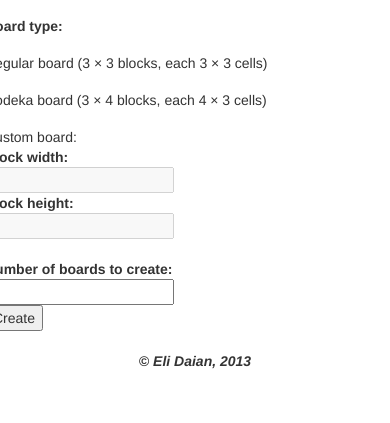
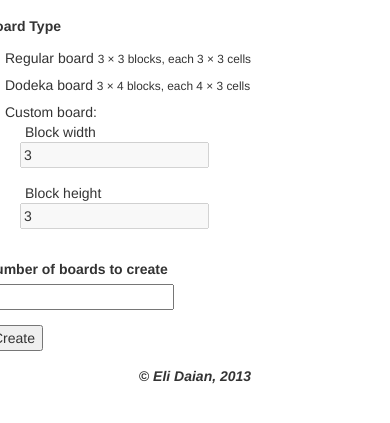
Before and after one commit to elidaian/sudoku, a Python web app: template src/server/templates/create_board.html in a window 390 px wide; the page is wider, and only the part inside the window is pictured. Shown: the part 54-477 px from the top of that part. Run offline with Jinja, Linux system fonts and the light colour scheme; the template is opened without the code that fills it, so the values that code supplies are empty; some libraries are stand-ins or nearby versions.

Commit message:
Moved board creation to bootstrap

```diff
--- a/src/server/templates/create_board.html
+++ b/src/server/templates/create_board.html
@@ -29,15 +29,62 @@
 {%- endblock %}
 {% block title %}Create a New Board{% endblock %}
 {% block body %}
-{%- if error %}
-<p class="error"><strong>Error:</strong> {{ error }}
+{%- if just_created %}
+<div class="row">Click here to <a href="{{ url_for("view_last_boards") }}">see</a> the created board
+{%- if session.last_boards|length != 1 %}s{% endif -%}
+.</div>
 {%- endif %}
-{%- if just_created %}
-<p>Click here to <a href="{{ url_for("view_last_boards") }}">see</a> the created board
-{%- if session.last_boards|length != 1 %}s{% endif -%}
-.</p>
-{%- endif %}
-<form action="{{ url_for("create_board") }}" method="post">
+<form action="{{ url_for("create_board") }}" method="post" class="form-horizontal">
+    <div class="form-group">
+        <label class="col-sm-2 control-label">Board Type</label>
+        <div class="col-sm-10">
+            <div class="radio">
+                <label>
+                    <input type="radio" name="type" value="regular" checked="true"
+                        id="regular" onchange="check_regular()" />
+                    Regular board <small>3 &times; 3 blocks, each 3 &times; 3 cells</small>
+                </label>
+            </div>
+            <div class="radio">
+                <label>
+                    <input type="radio" name="type" value="dodeka" id="dodeka" onchange="check_dodeka()" />
+                    Dodeka board <small>3 &times; 4 blocks, each 4 &times; 3 cells</small>
+                </label>
+            </div>
+            <div class="radio">
+                <label>
+                    <input type="radio" name="type" value="custom" id="custom" onchange="check_custom()" />
+                    Custom board:
+                    <div class="container">
+                        <div class="form-group">
+                            <label for="width" class="col-sm-2 control-label">Block width</label>
+                            <div class="col-sm-10">
+                                <input type="number" name="width" id="width" />
+                            </div>
+                        </div>
+                        <div class="form-group">
+                            <label for="height" class="col-sm-2 control-label">Block height</label>
+                            <div class="col-sm-10">
+                                <input type="number" name="height" id="height" />
+                            </div>
+                        </div>
+                    </div>
+                </label>
+            </div>
+        </div>
+    </div>
+    <div class="form-group">
+        <label for="count" class="col-sm-2 control-label">Number of boards to create</label>
+        <div class="col-sm-10">
+            <input type="number" name="count" id="count" value="1" />
+        </div>
+    </div>
+    <div class="form-group">
+        <div class="col-sm-offset-2 col-sm-10">
+            <input type="submit" value="Create" />
+        </div>
+    </div>
+<!--
     <dl>
         <dt>Board type:</dt>
         <dd>
@@ -71,6 +118,7 @@
         <dd><input type="number" name="count" value="1" /></dd>
         <dd><input type="submit" value="Create" /></dd>
     </dl>
+-->
 </form>
 <script type="text/javascript">
 <!--
```
